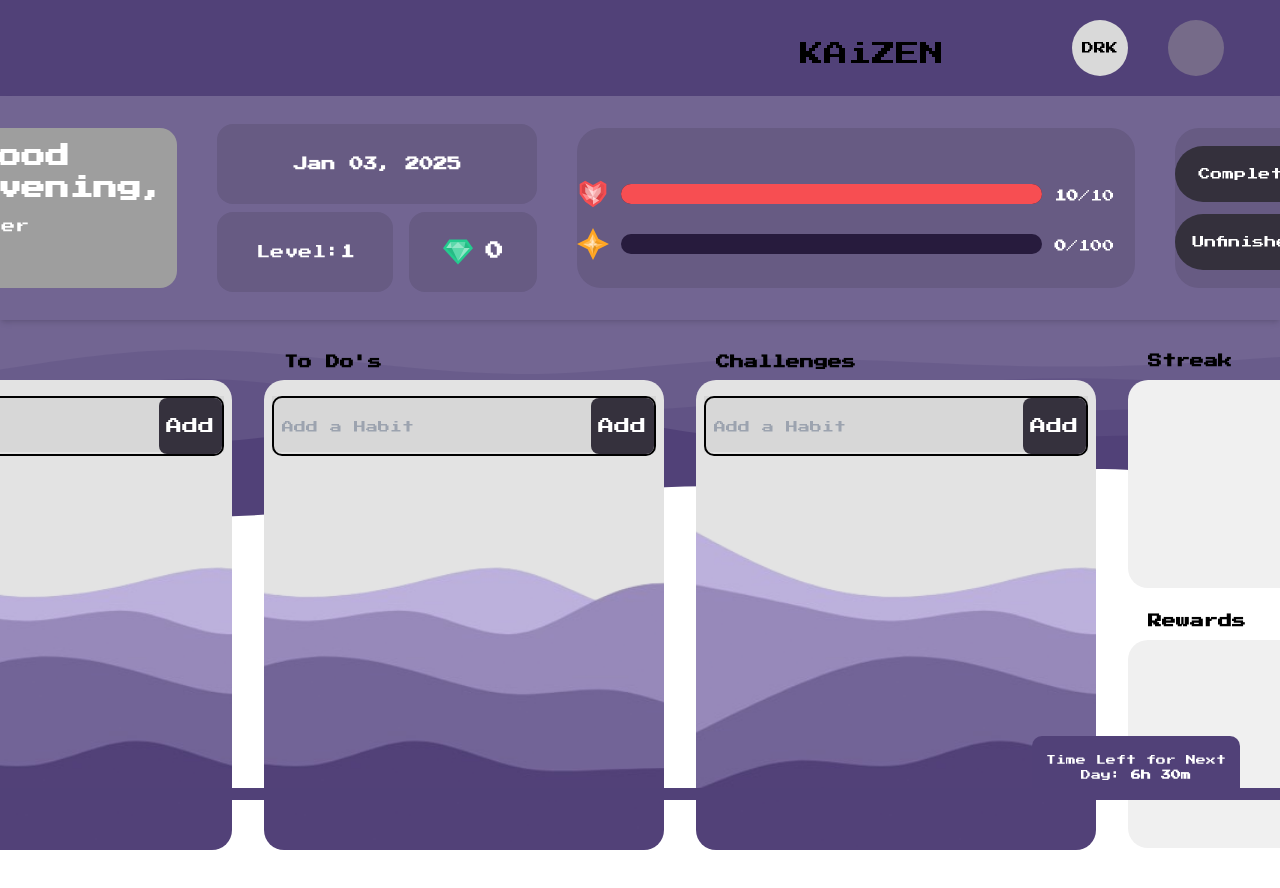
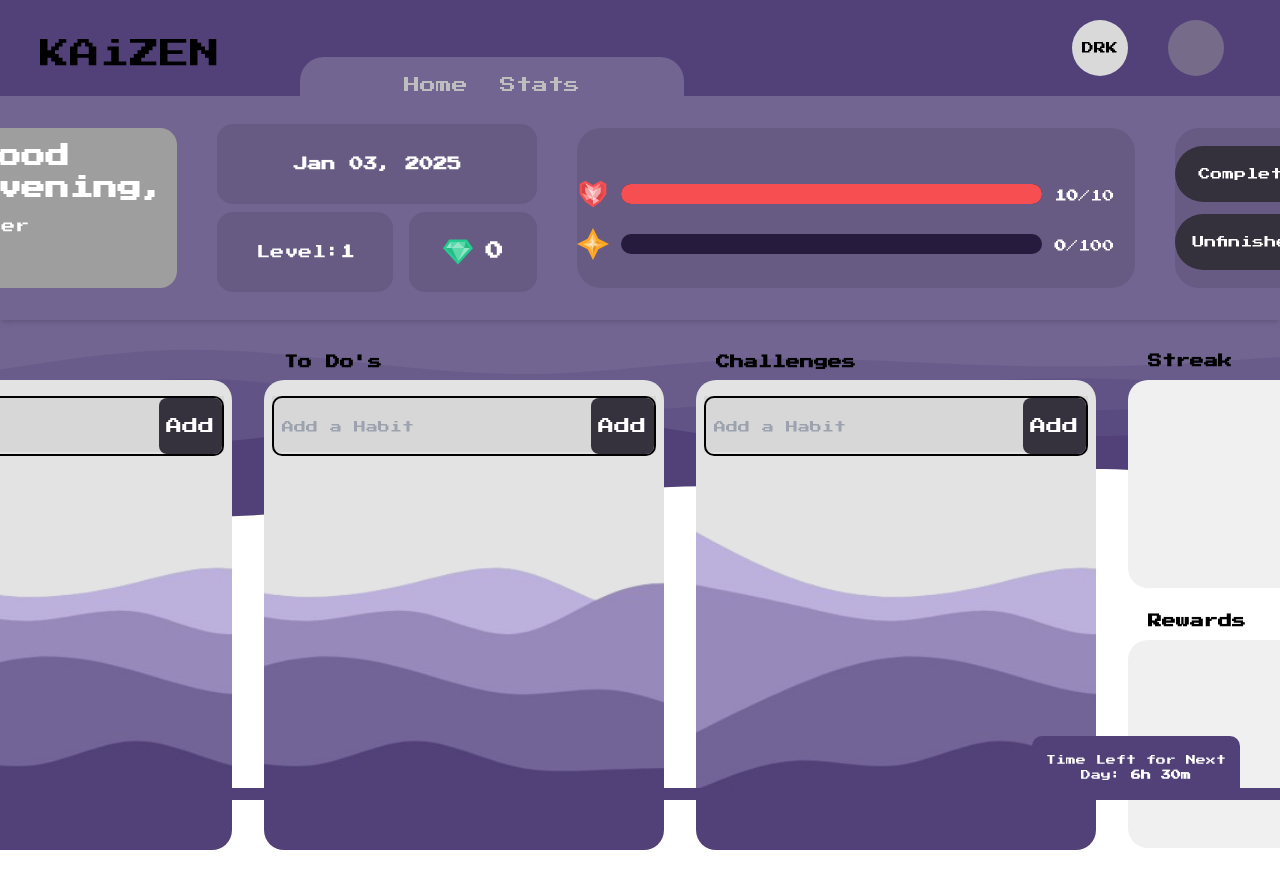
Before and after one commit to nikunjagarwal05/Habit-Tracker, a React (Vite) app: page /kaizen in a window 1280 px wide. Shown: the top 888 px of the page. Built offline with nearby package versions, Linux system fonts and the light colour scheme; grey boxes are pictures that could not be loaded.

Commit message:
css changes

```diff
--- a/src/components/Header.jsx
+++ b/src/components/Header.jsx
@@ -1,12 +1,26 @@
 import React, { useState } from 'react'
+import { Link } from "react-router-dom";
 
 const Header = ({toggleDarkMode, darkMode}) => {
     return(
         <header>
-            <div className='h-24 w-full shadow-lg bg-[#514178] dark:bg-[#000000] flex justify-between ps-[800px] items-center'>
-                <p className='text-2xl text-center pt-3 text-black dark:hover:text-[#b9b8b8] hover:text-[#1d1b1b] dark:text-white'>KAiZEN</p>
-                <div className='w-52 h-14 bg-transparent flex flex-row items-center gap-10'>
-                    <button className='w-14 h-14 text-xs bg-[#D9D9D9] hover:bg-[rgba(161,158,158,0.46)] dark:bg-[#4C3737] dark:hover:bg-[#2c2020] rounded-full text-black dark:text-white' onClick={toggleDarkMode}>{darkMode ? 'LHT':'DRK'}</button>
+            <div className='h-24 w-full shadow-lg bg-[#514178] dark:bg-[#000000] flex justify-between ps-10 items-center'>
+                <div className='flex gap-20 justify-center items-center'>
+                    <p className='text-3xl pt-3 dark:hover:text-[#b9b8b8] hover:text-[#1d1b1b] dark:text-white'>KAiZEN</p>
+
+                    <div className='mt-[57px]'>
+                        <div className={`h-10 rounded-t-3xl w-96 bg-[#726592] dark:bg-[#121212] flex justify-center items-end`}>
+                            <ul className='flex gap-8'>
+                                <li className='hover:underline underline-offset-8 z-0 text-[#bebebe]'><Link>Home</Link></li>
+                                <li className='hover:underline underline-offset-8 z-0 text-[#bebebe]'><Link>Stats</Link></li>
+                            </ul>
+                        </div>
+                    </div>
+
+                </div>
+
+                <div className='w-52 h-14 flex items-center gap-10'>
+                    <button className='w-14 h-14 text-xs bg-[#D9D9D9] hover:bg-[rgba(161,158,158,0.46)] dark:bg-[#4C3737] dark:hover:bg-[#2c2020] rounded-full dark:text-white' onClick={toggleDarkMode}>{darkMode ? 'LHT':'DRK'}</button>
                     <div className='w-14 h-14 bg-[rgba(161,158,158,0.46)] hover:bg-[rgba(161,158,158,0.64)] rounded-full'></div>
                 </div>
             </div>
--- a/src/components/Sidebar.jsx
+++ b/src/components/Sidebar.jsx
@@ -128,36 +128,36 @@ const Sidebar = () => {
 
     return (
         <div>
-            <div className="h-56 w-full shadow-md bg-[#726592] dark:bg-[#121212] flex justify-center items-center gap-10">
+            <div className="h-56 shadow-md bg-[#726592] dark:bg-[#121212] flex justify-center items-center gap-10">
 
                 {/* Greeting Section */}
                 <div className="h-40 w-72 bg-[#D9D9D9] dark:bg-[#3F3F3F] rounded-[17px] bg-cover" style={{backgroundImage: `url(${getBackgroundImage()})`,}}>
                     <p className="text-2xl text-white font-bold px-3 py-3">Good <br />{greeting},</p>
-                    <p className="text-sm px-3 text-white dark:text-white">user</p>
+                    <p className="text-sm px-3 text-white">user</p>
                 </div>
 
-                <div className="flex flex-col gap-2">
+                <div className="flex flex-col text-white gap-2">
                     {/* Date Display */}
                     <div className="h-20 w-80 bg-[#675B83] hover:bg-[#5F4F84] dark:hover:bg-[rgba(161,158,158,0.50)] dark:bg-[#3F3F3F] rounded-2xl flex justify-center items-center">
-                        <p className="text-sm text-white dark:text-white"><strong>{currentDate}</strong></p>
+                        <p className="text-sm"><strong>{currentDate}</strong></p>
                     </div>
                     {/* Level Display */}
                     <div className="flex flex-row justify-between">
                         <div className="h-20 w-44 bg-[#675B83] hover:bg-[#5f4f84] dark:hover:bg-[rgba(161,158,158,0.50)] dark:bg-[#3F3F3F] flex justify-center items-center rounded-2xl">
-                            <p className="text-sm text-white dark:text-white">Level:<strong>{level}</strong></p>
+                            <p className="text-sm">Level:<strong>{level}</strong></p>
                         </div>
                         {/* Gems Display */}
                         <div className="h-20 w-32 bg-[#675B83] hover:bg-[#5f4f84] dark:hover:bg-[rgba(161,158,158,0.50)] dark:bg-[#3F3F3F] flex justify-center items-center rounded-2xl">
-                            <p className="text-lg dark:text-white flex gap-3">
+                            <p className="text-lg  flex gap-3">
                                 <svg viewBox="0 0 24 24" version="1.1" xmlns="http://www.w3.org/2000/svg" className="size-[30px]" xmlns:xlink="http://www.w3.org/1999/xlink"><g id="Icon/Currency/Gem/24x24" stroke="none" stroke-width="1" fill="none" fill-rule="evenodd"><g id="-g-Gem" transform="translate(0.000000, 2.000000)"><polygon id="Shape" fill="#24CC8F" points="0 7 5 0 19 0 24 7 12 20"></polygon><polygon id="Shape" fill="#FFFFFF" opacity="0.25" points="7 6.8 6 2 12 2"></polygon><polygon id="Shape" fill="#FFFFFF" opacity="0.25" points="17 6.8 18 2 12 2"></polygon><polygon id="Shape" fill="#FFFFFF" opacity="0.5" points="7 6.8 12 2 17 6.8"></polygon><polygon id="Shape" fill="#FFFFFF" opacity="0.5" points="2.6 6.8 6 2 7 6.8"></polygon><polygon id="Shape" fill="#34313A" opacity="0.11" points="21.4 6.8 18 2 17 6.8"></polygon><polygon id="Shape" fill="#34313A" opacity="0.11" points="2.6 6.8 7 6.8 12 17.1"></polygon><polygon id="Shape" fill="#FFFFFF" opacity="0.5" points="21.4 6.8 17 6.8 12 17.1"></polygon><polygon id="Shape" fill="#FFFFFF" opacity="0.25" points="7 6.8 17 6.8 12 17.1"></polygon></g></g></svg>
-                                <span className="text-white"><strong> {gold}</strong></span>
+                                <span><strong> {gold}</strong></span>
                             </p>
                         </div>
                     </div>
                 </div>
 
                 {/* Progress Bars Section */}
-                <div className="h-40 w-[570px] bg-[#675B83] dark:hover:bg-[rgba(161,158,158,0.50)] hover:bg-[#5f4f84] dark:bg-[#3F3F3F] rounded-3xl gap-6 flex flex-col justify-center items-end pr-5">
+                <div className="h-40 w-[570px] text-white bg-[#675B83] dark:hover:bg-[rgba(161,158,158,0.50)] hover:bg-[#5f4f84] dark:bg-[#3F3F3F] rounded-3xl gap-6 flex flex-col justify-center items-end pr-5">
 
                     {/* Health Bar */}
                     <div className="flex gap-3 mt-7">
@@ -167,7 +167,7 @@ const Sidebar = () => {
                                 <div className="bg-[#f74e52] delay-100 transition-all h-5 rounded-full" style={{ width: `${(health / maxHealth) * 100}%` }}></div>
                             </div>
                         </div>
-                        <span className="text-xs text-white dark:text-white mt-1"><strong>{health}</strong>/{maxHealth}</span>
+                        <span className="text-xs mt-1"><strong>{health}</strong>/{maxHealth}</span>
                     </div>
 
                     {/* Experience Bar */}
@@ -178,7 +178,7 @@ const Sidebar = () => {
                                 <div className="bg-[#ffbe5d] delay-150 ease-out transition-all h-5 rounded-full" style={{ width: `${(experience / maxExp) * 100}%` }}></div>
                             </div>
                         </div>
-                        <span className="text-xs text-white dark:text-white mt-1"><strong>{experience}</strong>/{maxExp}</span>
+                        <span className="text-xs mt-1"><strong>{experience}</strong>/{maxExp}</span>
                     </div>
                 </div>
 
@@ -190,10 +190,7 @@ const Sidebar = () => {
                     <button className="bg-[rgba(30,30,30,0.69)] dark:bg-[#27252A] hover:bg-[rgb(70,61,90)] rounded-full w-36 h-14 text-white text-xs text-center"
                         onClick={() => handleUnfinishedTasks(1)}> Unfinished </button>
                 </div>
-
-                {/* <div className="w-[400px] h-[167px] bg-[#675B83] dark:hover:bg-[rgba(161,158,158,0.50)] dark:bg-[#3F3F3F] hover:bg-[#5f4f84] rounded-[26px] flex flex-col"></div> */}
             </div>
-
             <div className="w-full bg-cover bg-center aspect-[900/300] absolute z-[-1] bg-[url('./assets/sidebar.svg')] dark:bg-[url('./assets/sidebar.svg')]"></div>
         </div>
     );
--- a/src/components/ToDoList.jsx
+++ b/src/components/ToDoList.jsx
@@ -38,7 +38,7 @@ function ToDoList() {
                     </button>
 
                     <div>
-                        <span className="h-14 w-72 bg-[#e3e3e3] hover:bg-[#aca8a8] dark:hover:bg-black dark:bg-[#1c1c1c] dark:text-white text-black text-xs flex items-center pl-2 font-medium">
+                        <span className="h-14 w-72 backdrop-blur-lg hover:bg-white dark:hover:bg-black dark:text-white text-black text-xs flex items-center pl-2 font-medium">
                         <div className="h-14 w-2 rounded-l-[10px] ml-[-56px] mr-14" style={{ backgroundColor: colors[index % colors.length], }}></div>{task.text}</span>
                     </div>
 
```
